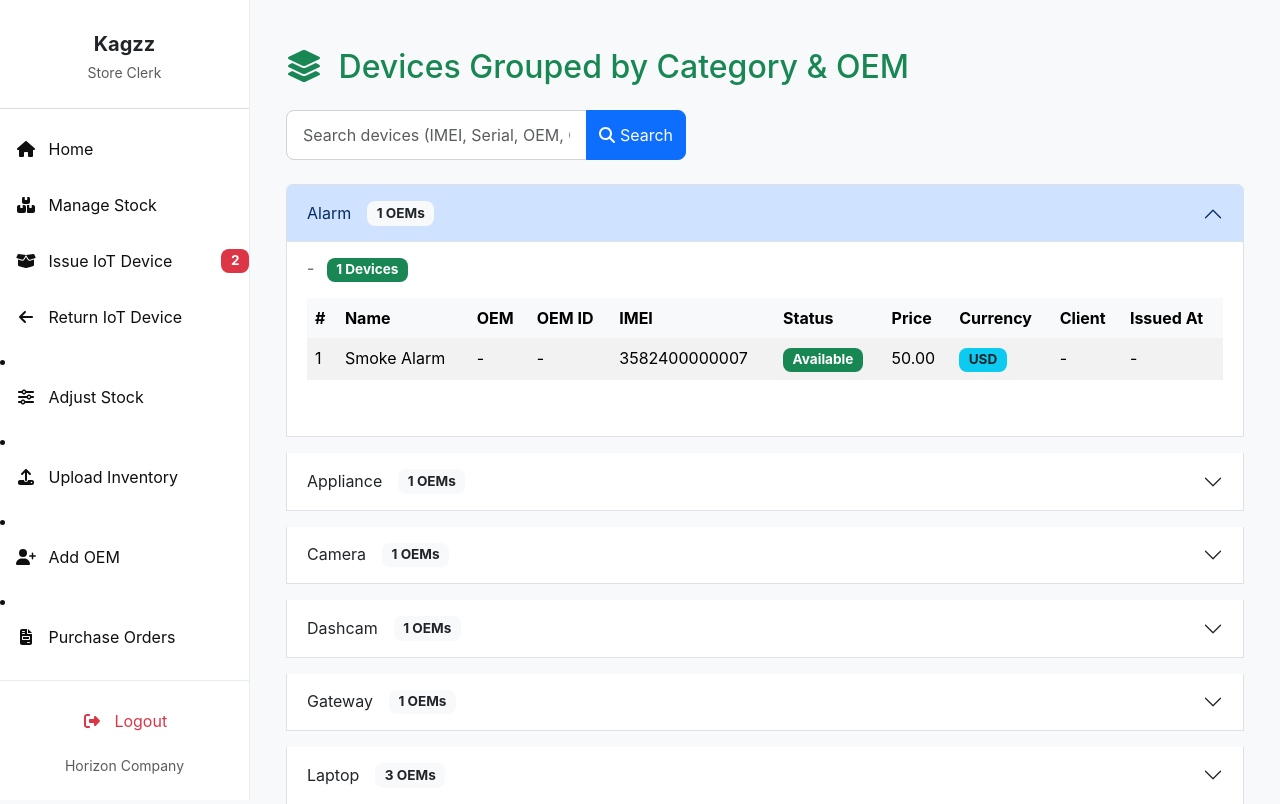
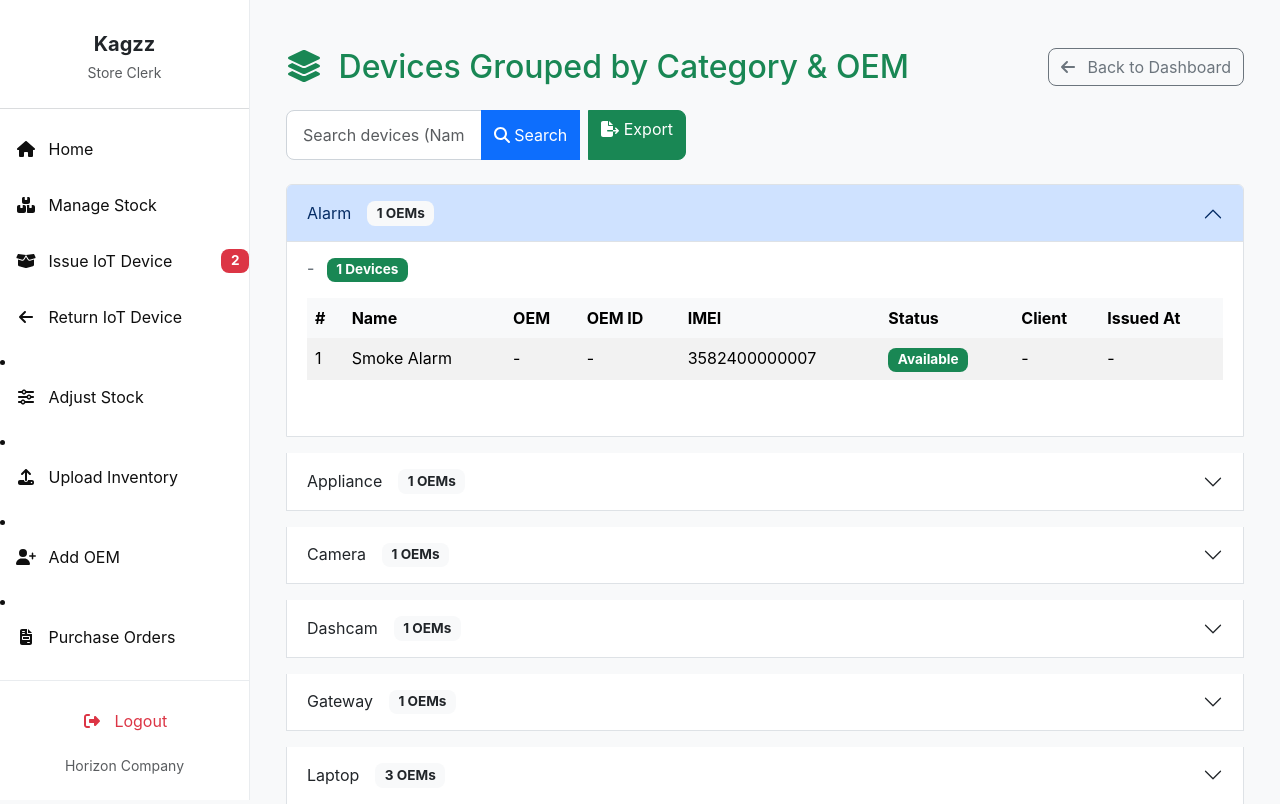
Before and after one commit to Brian-oum/Horizon-Inventory-management-system, a Django app: page /inventory_list/ in a window 1280 px wide. Shown: the top 804 px of the page. Run offline with Django 5.2, Linux system fonts and the light colour scheme; a user stored in the database is signed in; data comes from the database, SQL or seed files in the repository; both versions use the stored data as it was after the commit; some libraries are stand-ins or nearby versions.

Commit message:
Export function,backbuttons and streamlined search functionality

```diff
--- a/invent/templates/invent/list_device_grouped.html
+++ b/invent/templates/invent/list_device_grouped.html
@@ -5,20 +5,28 @@
 
 {% block content %}
 <div class="container-fluid mt-4">
-    <h2 class="mb-4 text-primary">
-        <i class="fas fa-layer-group me-2"></i> Devices Grouped by Category & OEM
-    </h2>
+    <div class="d-flex justify-content-between align-items-center mb-4">
+        <h2 class="mb-0 text-primary">
+            <i class="fas fa-layer-group me-2"></i> Devices Grouped by Category & OEM
+        </h2>
+        <a href="{% url 'store_clerk_dashboard' %}" class="btn btn-outline-secondary">
+            <i class="fas fa-arrow-left me-2"></i> Back to Dashboard
+        </a>
+    </div>
 
-    <!-- Search form -->
+    <!-- Search and Export form -->
     <form method="get" class="mb-4" style="max-width:400px;">
       <div class="input-group">
-        <input type="text" class="form-control" name="q" placeholder="Search devices (IMEI, Serial, OEM, Client...)" value="{{ query|default_if_none:'' }}">
+        <input type="text" class="form-control" name="q" placeholder="Search devices (Name, IMEI, Serial, OEM, Client...)" value="{{ query|default_if_none:'' }}">
         <button class="btn btn-primary" type="submit">
           <i class="fas fa-search"></i> Search
         </button>
         {% if query %}
           <a href="{% url 'inventory_list' %}" class="btn btn-outline-secondary">Reset</a>
         {% endif %}
+        <a href="{% url 'export_grouped_inventory' %}?q={{ query }}&status={{ status }}" class="btn btn-success ms-2">
+          <i class="fas fa-file-export"></i> Export
+        </a>
       </div>
     </form>
 
@@ -48,8 +56,6 @@
                                         <th>OEM ID</th>
                                         <th>IMEI</th>
                                         <th>Status</th>
-                                        <th>Price</th>
-                                        <th>Currency</th>
                                         <th>Client</th>
                                         <th>Issued At</th>
                                     </tr>
@@ -73,21 +79,11 @@
                                             </span>
                                         </td>
                                         <td>
-                                            {% if device.selling_price %}
-                                                {{ device.selling_price|floatformat:2 }}
-                                            {% else %}
-                                                -
-                                            {% endif %}
+                                            {% if device.current_client %}{{ device.current_client.name }}{% else %}-{% endif %}
                                         </td>
                                         <td>
-                                            {% if device.currency %}
-                                                <span class="badge bg-info text-dark">{{ device.currency }}</span>
-                                            {% else %}
-                                                -
-                                            {% endif %}
+                                            {% if device.issued_at %}{{ device.issued_at|date:"Y-m-d H:i" }}{% else %}-{% endif %}
                                         </td>
-                                        <td>{% if device.current_client %}{{ device.current_client.name }}{% else %}-{% endif %}</td>
-                                        <td>{% if device.issued_at %}{{ device.issued_at|date:"Y-m-d H:i" }}{% else %}-{% endif %}</td>
                                     </tr>
                                     {% endfor %}
                                 </tbody>
--- a/invent/urls.py
+++ b/invent/urls.py
@@ -26,6 +26,7 @@ urlpatterns = [
          name='delete_device'),  # For bulk deletion
     path('purchase-orders/', views.purchase_orders, name='purchase_orders'),
     # Reports
+    path('inventory/export_grouped/', views.export_grouped_inventory, name='export_grouped_inventory'),
     path('reports/', views.reports_view, name='reports'),
     path('reports/export/inventory-items/',
          views.export_inventory_items, name='export_inventory_items'),
--- a/invent/views.py
+++ b/invent/views.py
@@ -23,6 +23,7 @@ from .forms import (
     CustomCreationForm, OEMForm, DeviceForm, DeviceRequestForm
 )
 from django.utils.dateparse import parse_date
+import csv
 
 # --- Authentication/Registration ---
 
@@ -356,10 +357,11 @@ def inventory_list_view(request):
         devices = devices.filter(
             Q(imei_no__icontains=query) |
             Q(serial_no__icontains=query) |
+            Q(name__icontains=query) |
             Q(category__icontains=query) |
-            Q(oem_name_icontains=query) |
-            Q(oem_oem_id_icontains=query) |
-            Q(issuancerecord_clientname_icontains=query)
+            Q(oem__name__icontains=query) |
+            Q(oem__oem_id__icontains=query) |
+            Q(issuancerecord__client__name__icontains=query)
         ).distinct()
 
     for device in devices:
@@ -711,12 +713,12 @@ def client_list(request):
 
 # --- Stock Adjustment/Search ---
 
-
 @login_required
 @permission_required('invent.change_device', raise_exception=True)
 def adjust_stock(request):
     query = request.GET.get('q', '')
     user = request.user
+
     # COUNTRY FILTER: Restrict by user's country
     if user.is_superuser:
         devices = Device.objects.all().order_by('id')
@@ -724,14 +726,18 @@ def adjust_stock(request):
         user_country = getattr(user.profile, "country", None)
         devices = Device.objects.filter(
             branch__country=user_country).order_by('id')
+
+    # Apply search query
     if query:
         devices = devices.filter(
             Q(imei_no__icontains=query) |
             Q(serial_no__icontains=query) |
             Q(name__icontains=query) |
             Q(category__icontains=query) |
-            Q(issuancerecord_clientname_icontains=query)
+            Q(issuancerecord__client__name__icontains=query)
         ).distinct()
+
+    # Annotate with last issuance info
     for device in devices:
         last_issuance = (
             IssuanceRecord.objects
@@ -742,6 +748,7 @@ def adjust_stock(request):
         )
         device.current_client = last_issuance.client if last_issuance else None
         device.issued_at = last_issuance.issued_at if last_issuance else None
+
     context = {
         'devices': devices,
         'query': query,
@@ -980,6 +987,69 @@ def total_requests(request):
     }
     return render(request, 'invent/total_requests.html', context)
 
+@login_required
+def export_grouped_inventory(request):
+    query = request.GET.get('q', '')
+    status = request.GET.get('status', 'all')
+    user = request.user
+
+    if user.is_superuser:
+        devices = Device.objects.select_related('oem', 'branch').order_by('category', 'oem__name', 'id')
+    else:
+        user_country = getattr(user.profile, "country", None)
+        devices = Device.objects.select_related('oem', 'branch').filter(branch__country=user_country).order_by('category', 'oem__name', 'id')
+
+    if status and status != 'all':
+        devices = devices.filter(status=status)
+    if query:
+        devices = devices.filter(
+            Q(imei_no__icontains=query) |
+            Q(serial_no__icontains=query) |
+            Q(name__icontains=query) |
+            Q(category__icontains=query) |
+            Q(oem__name__icontains=query) |
+            Q(oem__oem_id__icontains=query) |
+            Q(issuancerecord__client__name__icontains=query)
+        ).distinct()
+
+    wb = openpyxl.Workbook()
+    ws = wb.active
+    ws.title = "Grouped Inventory"
+
+    headers = ['Category', 'Name', 'OEM', 'OEM ID', 'IMEI', 'Serial', 'Status', 'Client', 'Issued At']
+    ws.append(headers)
+
+    for device in devices:
+        last_issuance = (
+            IssuanceRecord.objects
+            .filter(device=device)
+            .order_by('-issued_at')
+            .select_related('client')
+            .first()
+        )
+        client_name = last_issuance.client.name if last_issuance and last_issuance.client else "-"
+        issued_at = last_issuance.issued_at.strftime('%Y-%m-%d %H:%M') if last_issuance and last_issuance.issued_at else "-"
+        ws.append([
+            device.category or "-",
+            device.name or "-",
+            device.oem.name if device.oem else "-",
+            device.oem.oem_id if device.oem else "-",
+            device.imei_no or "-",
+            device.serial_no or "-",
+            device.get_status_display() if hasattr(device, "get_status_display") else device.status,
+            client_name,
+            issued_at
+        ])
+
+    for i, col in enumerate(headers, 1):
+        ws.column_dimensions[get_column_letter(i)].width = 20
+
+    response = HttpResponse(
+        content_type='application/vnd.openxmlformats-officedocument.spreadsheetml.sheet'
+    )
+    response['Content-Disposition'] = 'attachment; filename=grouped_inventory_export.xlsx'
+    wb.save(response)
+    return response
 
 @login_required
 def export_total_requests(request):
```
Also changed, not shown: invent/templates/invent/add_oem.html (+6 -1 lines), invent/templates/invent/issue_device.html (+6 -2 lines), invent/templates/invent/purchase_orders.html (+6 -1 lines), db.sqlite3.
